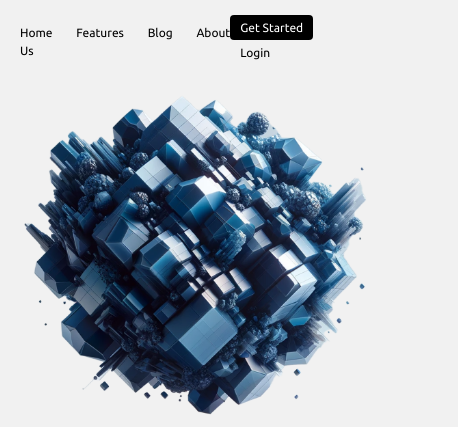
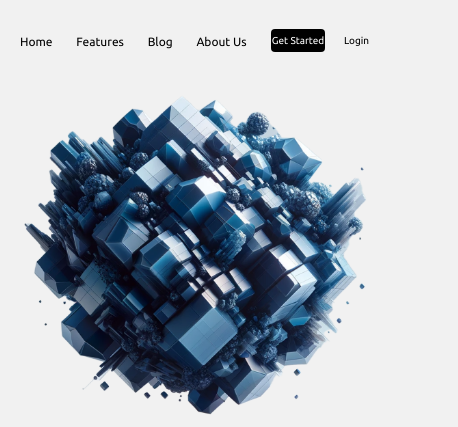
Before and after one commit to FelipeMiguel0/ASMRPROG-STUDY, a plain HTML site: page index.html in a window 390 px wide. Shown: the top 427 px of the page, 458 px wide, since content can reach past the window. Drawn offline with nearby package versions, Linux system fonts and the light colour scheme.

Commit message:
Add files via upload

```diff
--- a/style.css
+++ b/style.css
@@ -566,4 +566,23 @@ footer .right p{
         font-size: 13px;
     }
 
+    nav .links a{
+        font-size: 12px;
+    }
+
+    nav .login button{
+        font-size: 10px;
+        padding: 6px 1px;
+
+    }
+
+    nav .login button.signup {
+        font-size: 10px;
+    }
+
+    .nft-shop .category {
+        flex-wrap: wrap;
+    }
+
+
 }
```
Also changed, not shown: index.html (+1 -0 lines).
